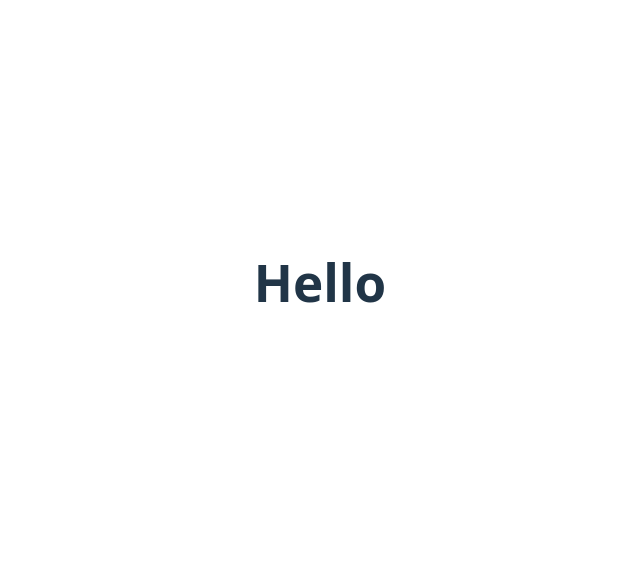
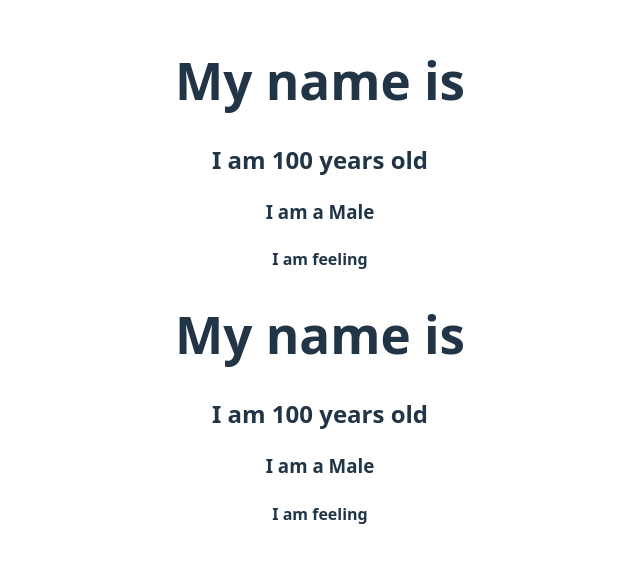
Before and after one commit to Adnan4509/React-practice, a React (Vite) app: page / in a window 1280 px wide. Shown: the part 118-680 px from the top of the page, without its empty margins (320-960 px from the left). Built offline with nearby package versions, Linux system fonts and the light colour scheme.

Commit message:
Using state and props in fun vs class

```diff
--- a/src/App.jsx
+++ b/src/App.jsx
@@ -1,4 +1,5 @@
 import Exm from './stateInClass'
+import Exm1 from './stateInFunction'
 import './App.css'
 
 function App() {
@@ -6,6 +7,7 @@ function App() {
   return (
     <>
      <Exm/>
+     <Exm1/>
     </>
   )
 }
--- a/src/stateInClass.jsx
+++ b/src/stateInClass.jsx
@@ -1,13 +1,27 @@
-import { Component } from 'react'
+import { Component } from "react";
 
-// class based component
-class Exm extends Component{
-  render(){                                     //without this render function we cannot output the return
-  return(
-    <h1>Hello</h1>
-  )
+
+export default class Exm extends Component {
+    constructor(props){
+        super(props);               //this is passing the prop to upper tree i.e., component class
+
+        this.state = {
+            name: "",
+            age: 100,
+            isMale: true,
+        };
+    }
+    render(){
+        const { name, age, isMale} = this.state;        // we used this const to avoid writing "this.state.name", "age" and "isMale"
+
+        return(
+            <div>
+            <h1>My name is {name}</h1>
+            <h2>I am {age} years old</h2>
+            <h3>I am a {isMale ? "Male" : "Female"}</h3>
+
+            <h4>I am feeling {this.props.emotion}</h4>              {/*"this" is pointing towards the instance of component which is emotion */}
+        </div>
+        );
+    }
 }
-}
-export default Exm
-
-//previously only class components have state in a component but now we have hooks such as state hook to support state in functional components
--- a/src/stateInFunction.jsx
+++ b/src/stateInFunction.jsx
@@ -0,0 +1,19 @@
+import { useState} from "react";
+
+function Exm1(props){
+    const [name, setName] = useState("");
+    const [age, setAge] = useState(100);
+    const [isMale, setIsMale] = useState(true);
+
+    return(
+        <div>
+            <h1>My name is {name}</h1>
+            <h2>I am {age} years old</h2>
+            <h3>I am a {isMale ? "Male" : "Female"}</h3>
+
+            <h4>I am feeling {props.emotion}</h4>
+        </div>
+    )
+}
+
+export default Exm1;
```
